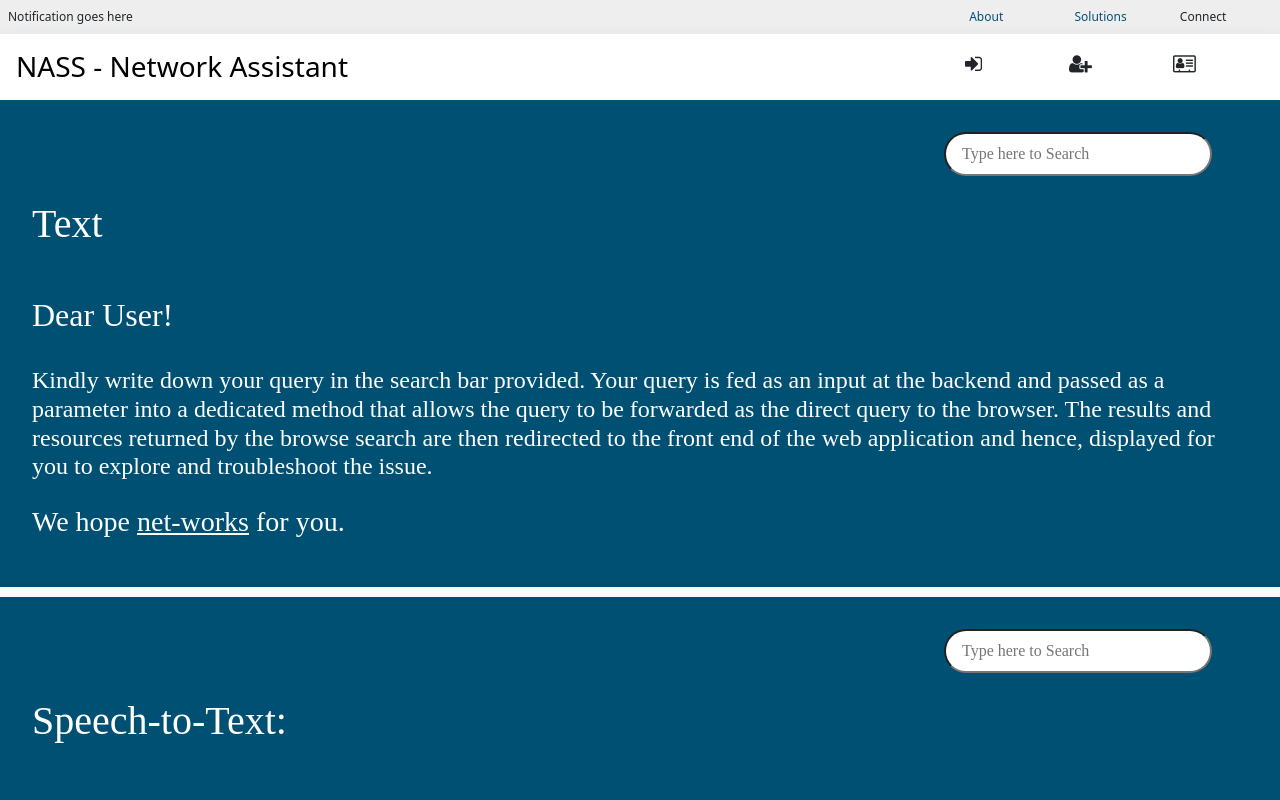
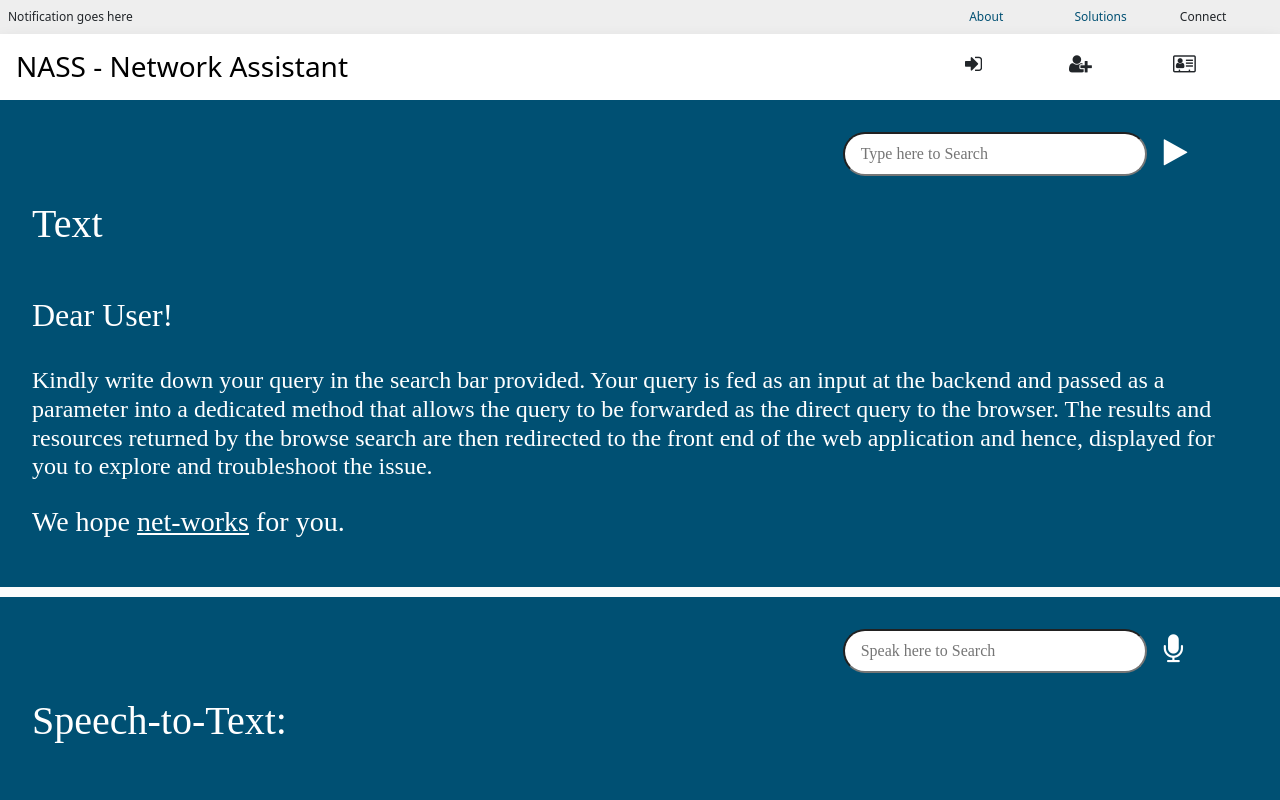
Before and after one commit to HARSH-KUMAR10/Nass, a React (Create React App) app: page /solutions in a window 1280 px wide. Shown: the top 800 px of the page. Built offline with nearby package versions, Linux system fonts and the light colour scheme.

Commit message:
Inserted buttons with search bar

```diff
--- a/src/pages/Solutions.js
+++ b/src/pages/Solutions.js
@@ -16,15 +16,16 @@ function Solutions() {
         >
           <div className="p-4 m-2">
             <div className="row">
-              <div className="col-md-9"></div>
-              <div className="col-md-3">
+              <div className="col-md-8"></div>
+              <div className="col-md-3 row">
                 <input
                   type="text"
-                  className="rounded-pill ps-3 py-2 pe-5"
+                  className="rounded-pill px-3 py-2"
                   placeholder="Type here to Search"
-
                 />
               </div>
+              <div className="col-md-1"><button className="btn" style={{color:"white"}}><i className=" fa fa-play px-3 pt-1" style={{ fontSize: 30 }}></i></button></div>
+
             </div>
             <h1 className="py-4">Text</h1>
 
@@ -63,14 +64,15 @@ We hope net-works for you.
         >
           <div className="p-4 m-2">
           <div className="row">
-              <div className="col-md-9"></div>
-              <div className="col-md-3">
+              <div className="col-md-8"></div>
+              <div className="col-md-3 row">
                 <input
                   type="text"
-                  className="rounded-pill ps-3 py-2 pe-5"
-                  placeholder="Type here to Search"
+                  className="rounded-pill px-3 py-2"
+                  placeholder="Speak here to Search"
                 />
               </div>
+              <div className="col-md-1"><button className="btn" style={{color:"white"}}><i className=" fa fa-microphone px-3 pt-1" style={{ fontSize: 30 }}></i></button></div>
             </div>
             <h1 className="py-4">Speech-to-Text:</h1>
 
```
